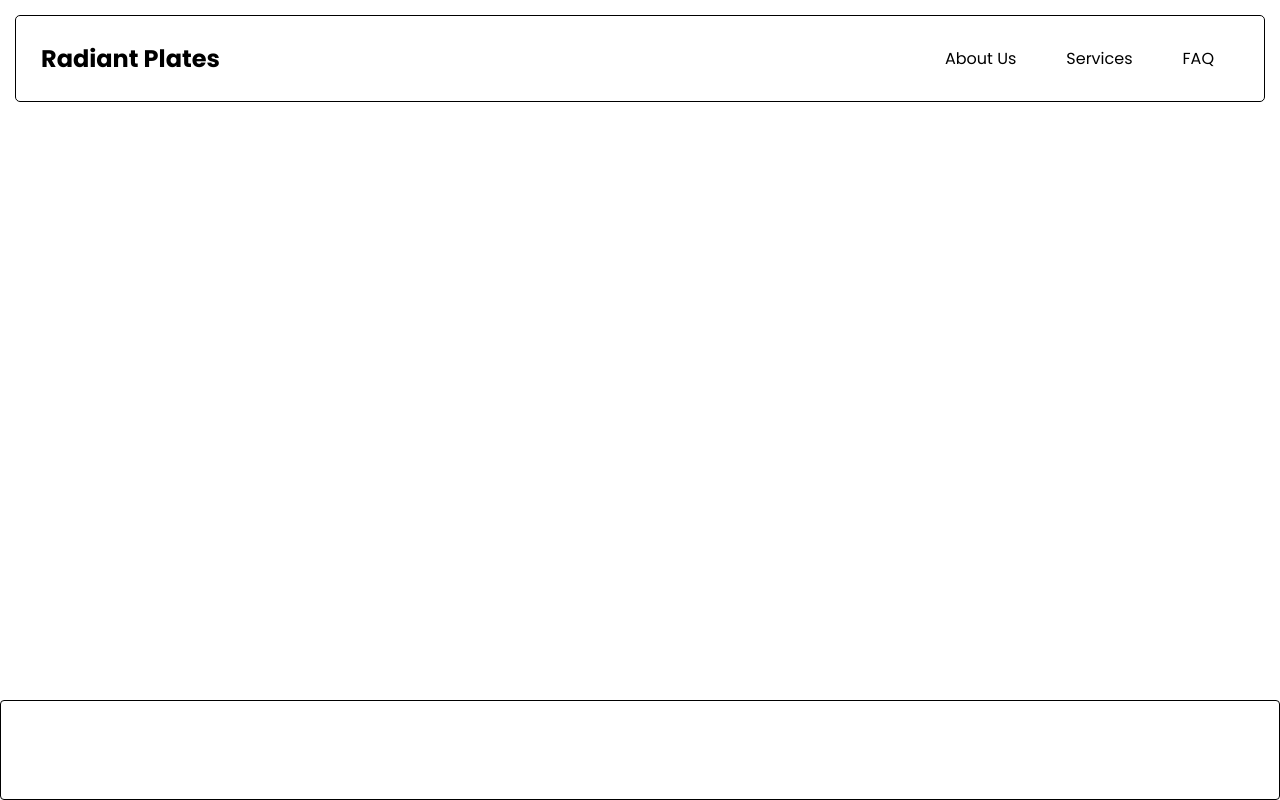
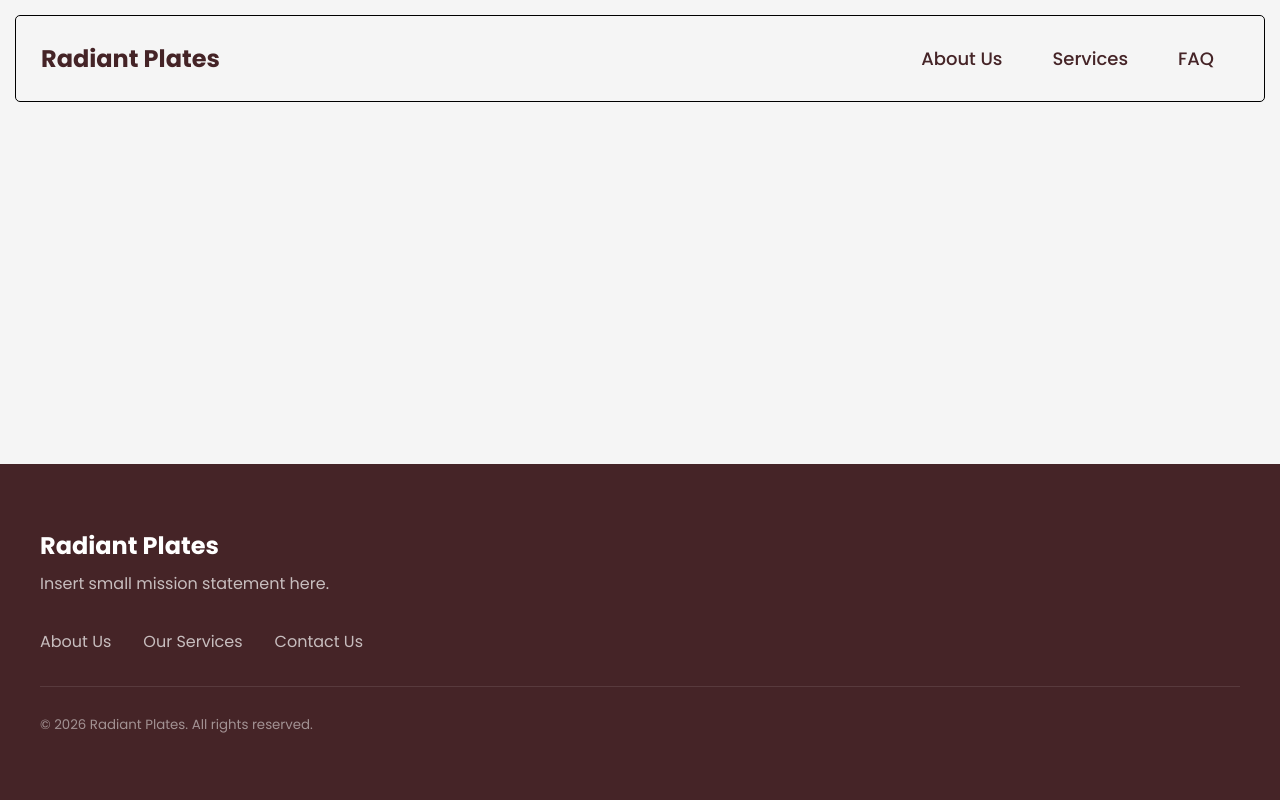
Before and after one commit to MylesMureithi/radiant-plates, a React (Vite) app: page / in a window 1280 px wide. Built offline with nearby package versions, Linux system fonts and the light colour scheme.

Commit message:
Completed most of footer

```diff
--- a/src/components/Footer/Footer.css
+++ b/src/components/Footer/Footer.css
@@ -1,9 +1,53 @@
-.footer-body {
+.footer {
+    color: #fff;
+    background: var(--texts-color);
+    padding: 4rem 2rem;
+}
+
+.container {
+    max-width: var(--max-width);
+    margin: auto;
+}
+
+.footer-content {
     display: flex;
-    align-items: center;
-    width: 100%;
-    height: 100px;
-    padding: 30px;
-    border-radius: 4px;
-    border: 1px solid black;
+    flex-direction: column;
+    gap: 2rem;
 }
+
+.footer-brand h3 {
+    margin-bottom: .5rem;
+    font-size: 1.5rem;
+}
+
+.footer-brand p {
+    color: #ffffffb3;
+    max-width: 400px;
+    line-height: 1.6;
+}
+
+.footer-links {
+    display: flex;
+    flex-wrap: wrap;
+    gap: 2rem;
+}
+
+.footer-links a {
+    color: #ffffffb3;
+    text-decoration: none;
+    transition: all .2s;
+}
+
+.footer-links a:hover {
+    color: #fff;
+}
+
+.footer-bottom {
+    color: #ffffff80;
+    border-top: 1px solid #ffffff1a;
+    padding-top: 1.5rem;
+}
+
+small {
+    font-size: smaller;
+}
--- a/src/components/Footer/Footer.jsx
+++ b/src/components/Footer/Footer.jsx
@@ -1,10 +1,26 @@
+import dayjs from 'dayjs';
 import './Footer.css'
 
 function Footer() {
     return(
-        <div className="footer-body">
-
-        </div>
+        <footer className='footer'>
+            <div className="container footer-content">
+                <div className="footer-brand">
+                    <h3>Radiant Plates</h3>
+                    <p>Insert small mission statement here.</p>
+                </div>
+                <div className="footer-links">
+                    <a href="#about">About Us</a>
+                    <a href="#services">Our Services</a>
+                    <a href="mailto:info@radiantplate.org">Contact Us</a>
+                </div>
+                <div className="footer-bottom">
+                    <small>
+                        &copy; {dayjs().year()} Radiant Plates. All rights reserved.
+                    </small>
+                </div>
+            </div>
+        </footer>
     );
 }
 
--- a/src/components/Navbar/Navbar.css
+++ b/src/components/Navbar/Navbar.css
@@ -12,7 +12,7 @@
 
 .navbody a {
     text-decoration: none;
-    color: black;
+    color: var(--texts-color);
     transition: transform 0.3s ease;
 }
 
@@ -39,4 +39,6 @@
 .nav-links {
     display: flex;
     gap: 50px;
+    font-size: large;
+    font-weight: 450;
 }
--- a/src/index.css
+++ b/src/index.css
@@ -1,5 +1,7 @@
-.root {
-    --background-color: whitesmoke;
+:root {
+    --background-color: #f5f5f5;
+    --texts-color: #452427;
+    --max-width: 1200px;
 }
 
 *, *::before, *::after {
@@ -10,6 +12,7 @@
 body {
     font-family: 'Poppins', sans-serif;
     min-height: 100vh;
+    background-color: var(--background-color)
 }
 
 .page {
```
